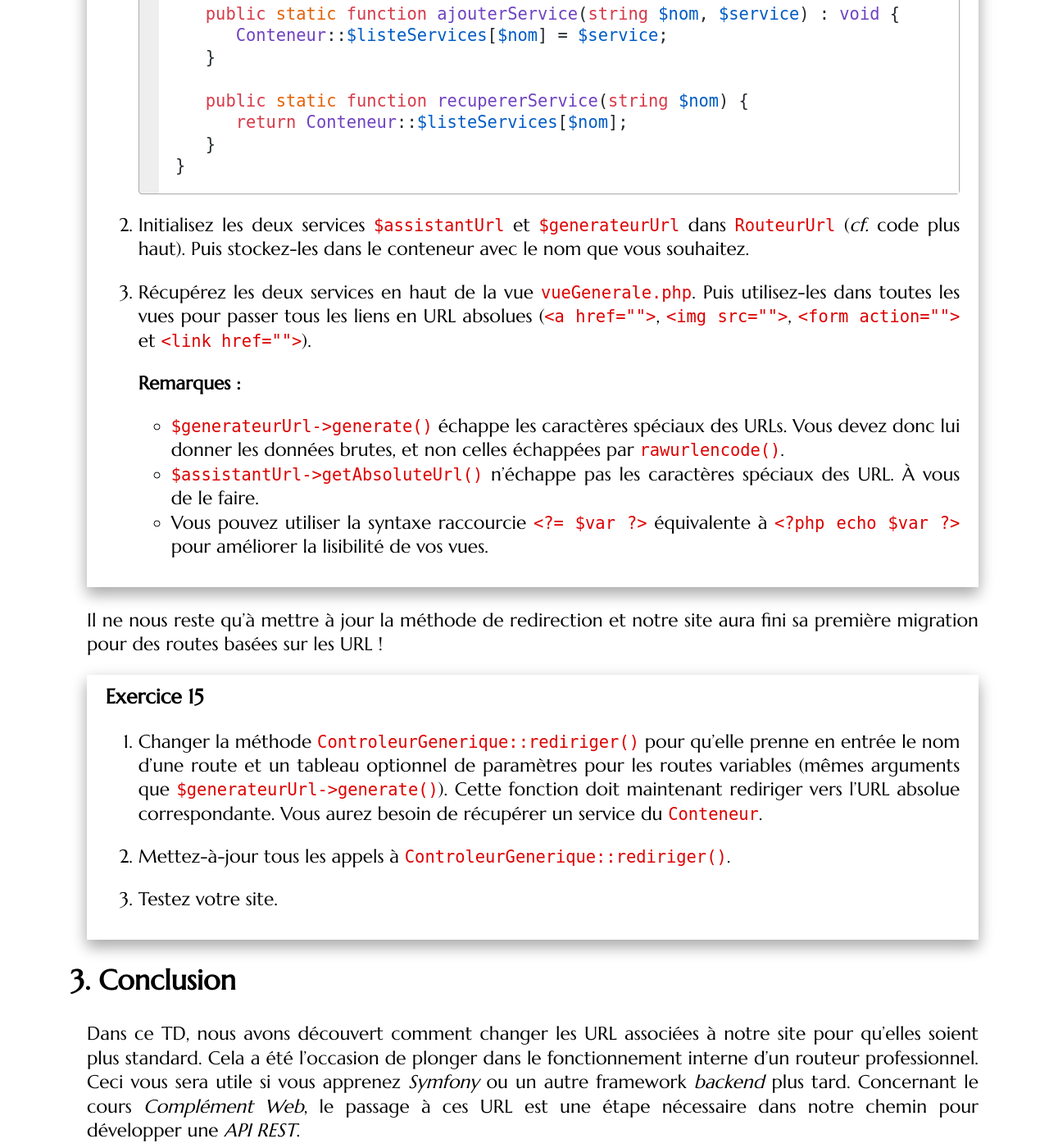
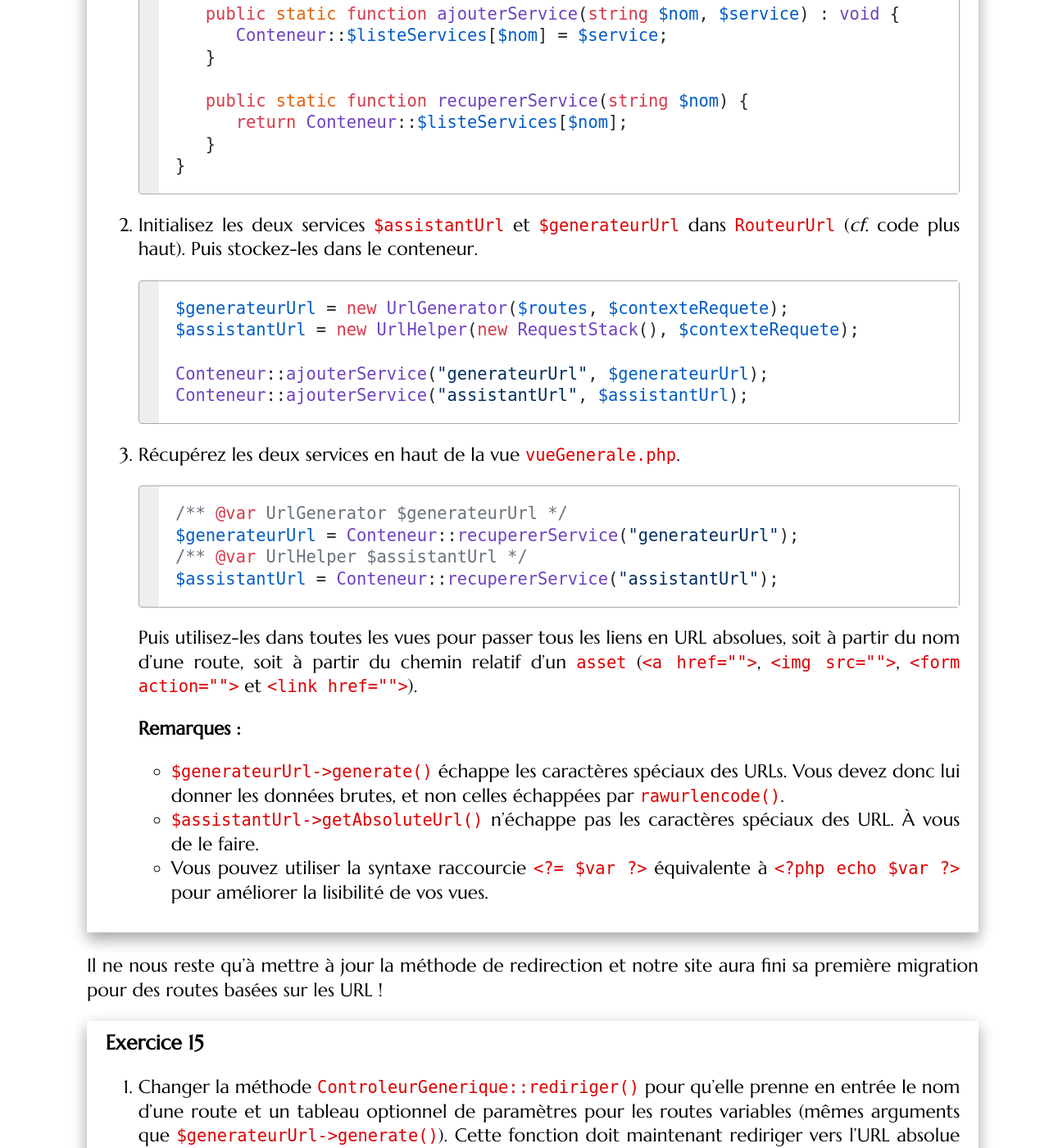
Before and after one commit to romainlebreton/R4.A.10-ComplementWeb, a Jekyll site: the page built from tutorials/tutorial1.md, in a window 1280 px wide and 1400 px high, scrolled down 17446 px. Shown: the whole window at 82% size. Built offline with Jekyll 4.4.1, drawn with Linux system fonts in a browser that asks for light colours; some web fonts are replaced.

Commit message:
Tut 1 : * plus d'aide sur le conteneur Tut 2 : * plus d'aide sur la gestion des erreurs try / catch

````diff
--- a/tutorials/tutorial1.md
+++ b/tutorials/tutorial1.md
@@ -758,12 +758,28 @@ besoin.
    ```
 
 1. Initialisez les deux services `$assistantUrl` et `$generateurUrl` dans
-   `RouteurUrl` (*cf.* code plus haut). Puis stockez-les dans le conteneur avec
-   le nom que vous souhaitez.
+   `RouteurUrl` (*cf.* code plus haut). Puis stockez-les dans le conteneur.
 
-1. Récupérez les deux services en haut de la vue `vueGenerale.php`. Puis
-   utilisez-les dans toutes les vues pour passer tous les liens en URL
-   absolues (`<a href="">`, `<img src="">`, `<form action="">` et `<link
+   ```php
+   $generateurUrl = new UrlGenerator($routes, $contexteRequete);
+   $assistantUrl = new UrlHelper(new RequestStack(), $contexteRequete);
+
+   Conteneur::ajouterService("generateurUrl", $generateurUrl);
+   Conteneur::ajouterService("assistantUrl", $assistantUrl);
+   ```
+
+2. Récupérez les deux services en haut de la vue `vueGenerale.php`.
+
+   ```php
+   /** @var UrlGenerator $generateurUrl */
+   $generateurUrl = Conteneur::recupererService("generateurUrl");
+   /** @var UrlHelper $assistantUrl */
+   $assistantUrl = Conteneur::recupererService("assistantUrl");
+   ```
+
+   Puis utilisez-les dans toutes les vues pour passer tous les liens en URL
+   absolues, soit à partir du nom d'une route, soit à partir du chemin relatif
+   d'un `asset` (`<a href="">`, `<img src="">`, `<form action="">` et `<link
    href="">`).
 
    **Remarques :**
````
Also changed, not shown: tutorials/tutorial2.md (+13 -2 lines).
